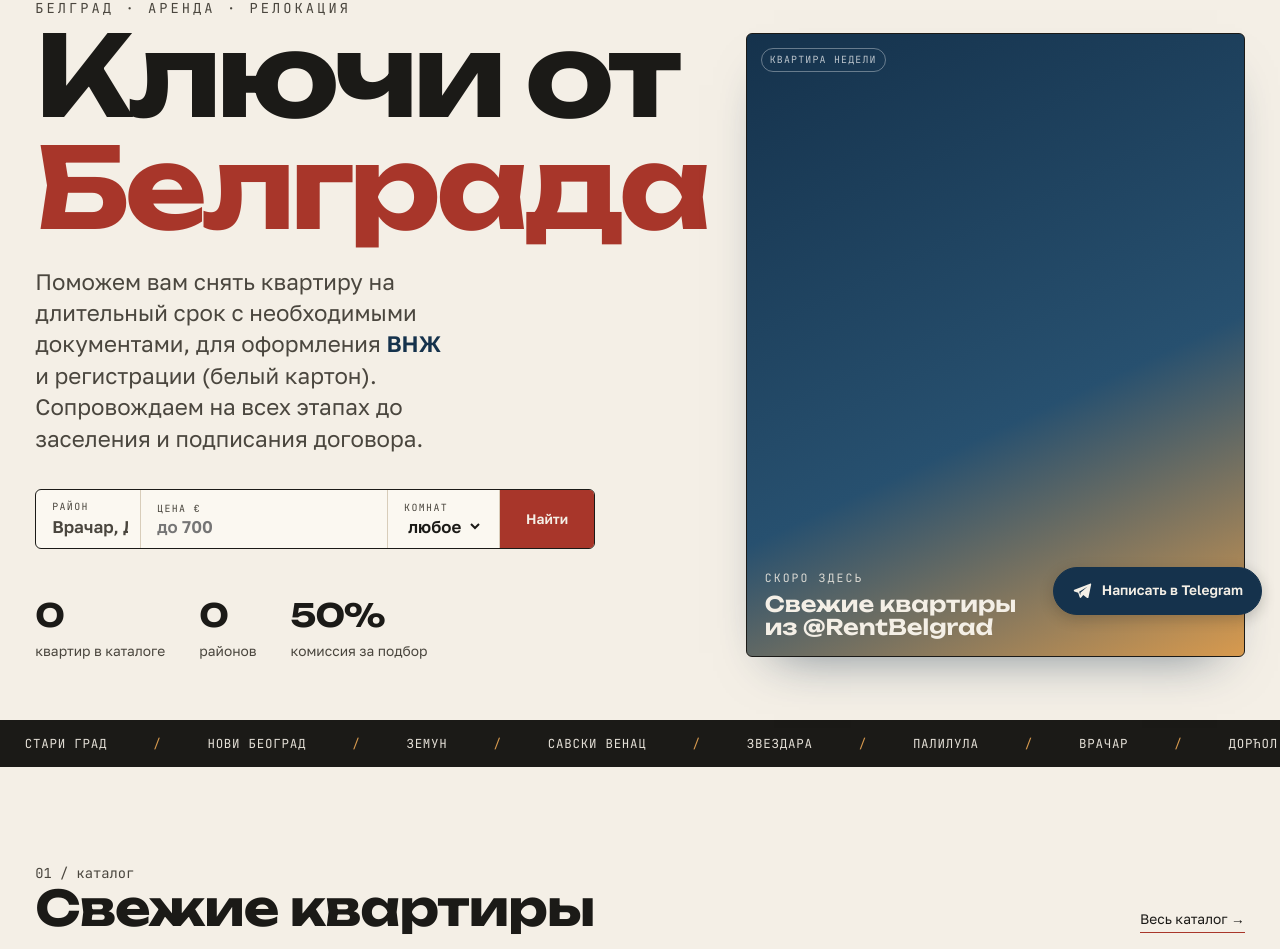
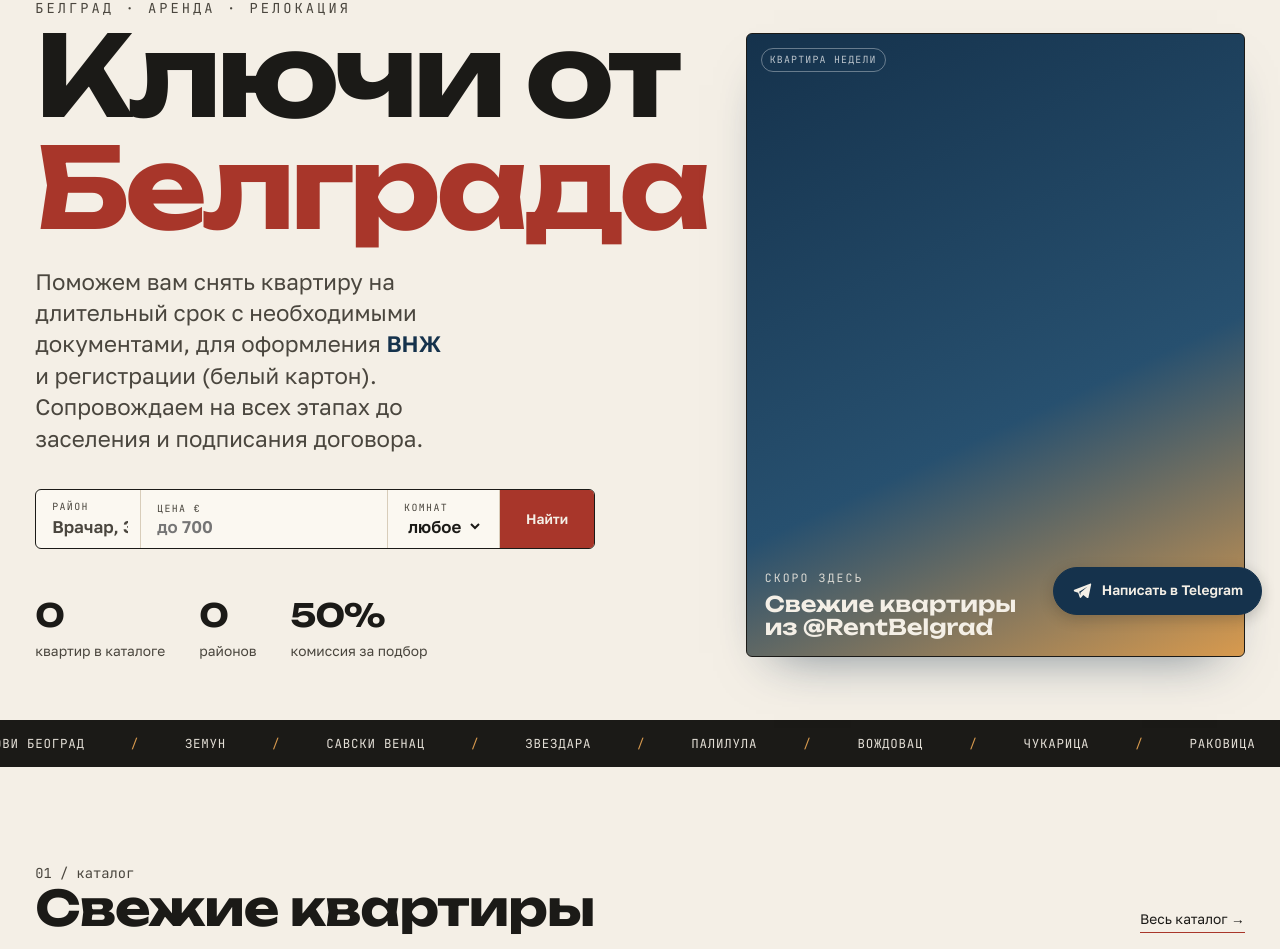
Before and after one commit to MWildFire/BelgradAppartment, a FastAPI app: template src/site/templates/index.html in a window 1280 px wide. Shown: the part 167-1116 px from the top of the page. Run offline with FastAPI, Linux system fonts and the light colour scheme; the template is opened without the code that fills it, so the values that code supplies are empty.

Commit message:
dasha-edits: районы в UI — плейсхолдеры и marquee без микрорайонов (правка 4)

```diff
--- a/src/site/templates/index.html
+++ b/src/site/templates/index.html
@@ -13,7 +13,7 @@
       <form class="searchbar" method="get" action="/catalog">
         {# F2: район is a searchable single-select. Native <select> is the no-JS fallback;
            combobox.js (data-combobox) progressively enhances it into a type-to-filter listbox. #}
-        <div class="seg" style="flex:1.4" data-combobox data-combobox-placeholder="Врачар, Дорћол…">
+        <div class="seg" style="flex:1.4" data-combobox data-combobox-placeholder="Врачар, Земун…">
           <span>Район</span>
           <select name="district" aria-label="Район">
             <option value="">любой район</option>
@@ -89,8 +89,8 @@
 <!-- MARQUEE -->
 <div class="strip" aria-hidden="true">
   <div class="track">
-    <span>Врачар</span><i>/</i><span>Дорћол</span><i>/</i><span>Стари град</span><i>/</i><span>Нови Београд</span><i>/</i><span>Земун</span><i>/</i><span>Савски венац</span><i>/</i><span>Звездара</span><i>/</i><span>Палилула</span><i>/</i>
-    <span>Врачар</span><i>/</i><span>Дорћол</span><i>/</i><span>Стари град</span><i>/</i><span>Нови Београд</span><i>/</i><span>Земун</span><i>/</i><span>Савски венац</span><i>/</i><span>Звездара</span><i>/</i><span>Палилула</span><i>/</i>
+    <span>Врачар</span><i>/</i><span>Стари град</span><i>/</i><span>Нови Београд</span><i>/</i><span>Земун</span><i>/</i><span>Савски венац</span><i>/</i><span>Звездара</span><i>/</i><span>Палилула</span><i>/</i><span>Вождовац</span><i>/</i><span>Чукарица</span><i>/</i><span>Раковица</span><i>/</i>
+    <span>Врачар</span><i>/</i><span>Стари град</span><i>/</i><span>Нови Београд</span><i>/</i><span>Земун</span><i>/</i><span>Савски венац</span><i>/</i><span>Звездара</span><i>/</i><span>Палилула</span><i>/</i><span>Вождовац</span><i>/</i><span>Чукарица</span><i>/</i><span>Раковица</span><i>/</i>
   </div>
 </div>
 
--- a/src/site/templates/partials/_lead_form.html
+++ b/src/site/templates/partials/_lead_form.html
@@ -52,7 +52,7 @@
     </div>
     <div class="field">
       <label for="lead-districts">Районы</label>
-      <input type="text" id="lead-districts" name="districts" placeholder="Врачар, Дорћол…">
+      <input type="text" id="lead-districts" name="districts" placeholder="Врачар, Земун…">
     </div>
     <div class="field span-2">
       <label for="lead-rooms">Сколько комнат</label>
```
